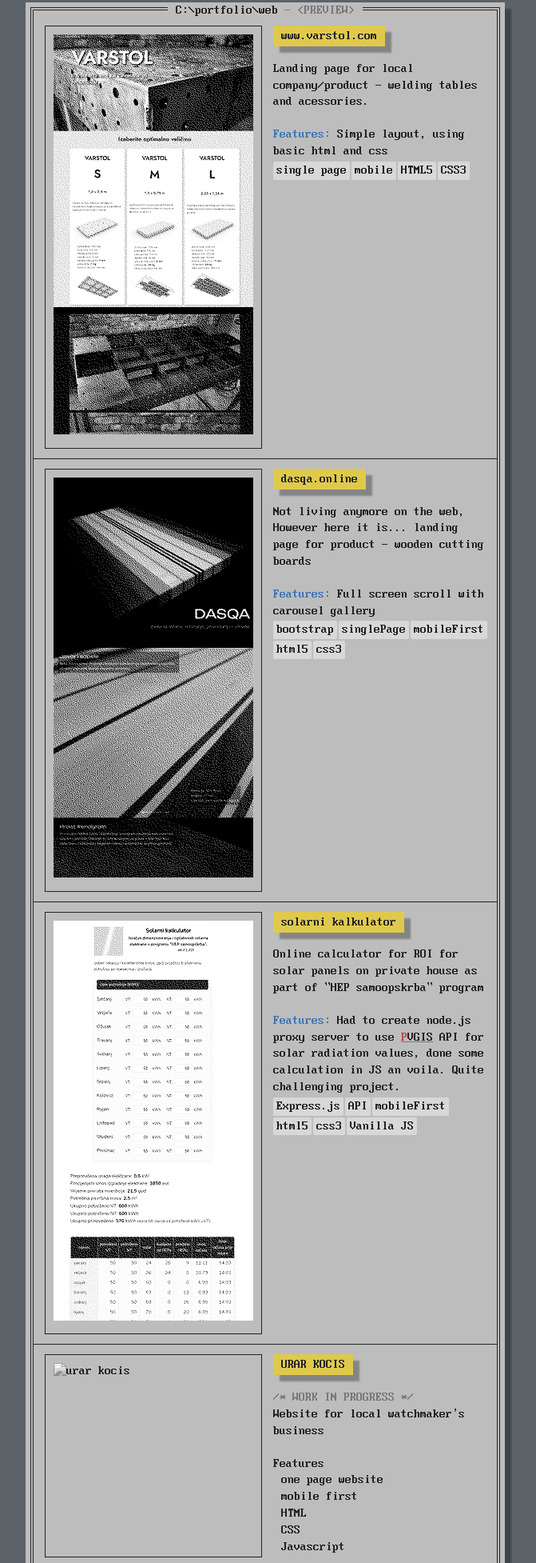
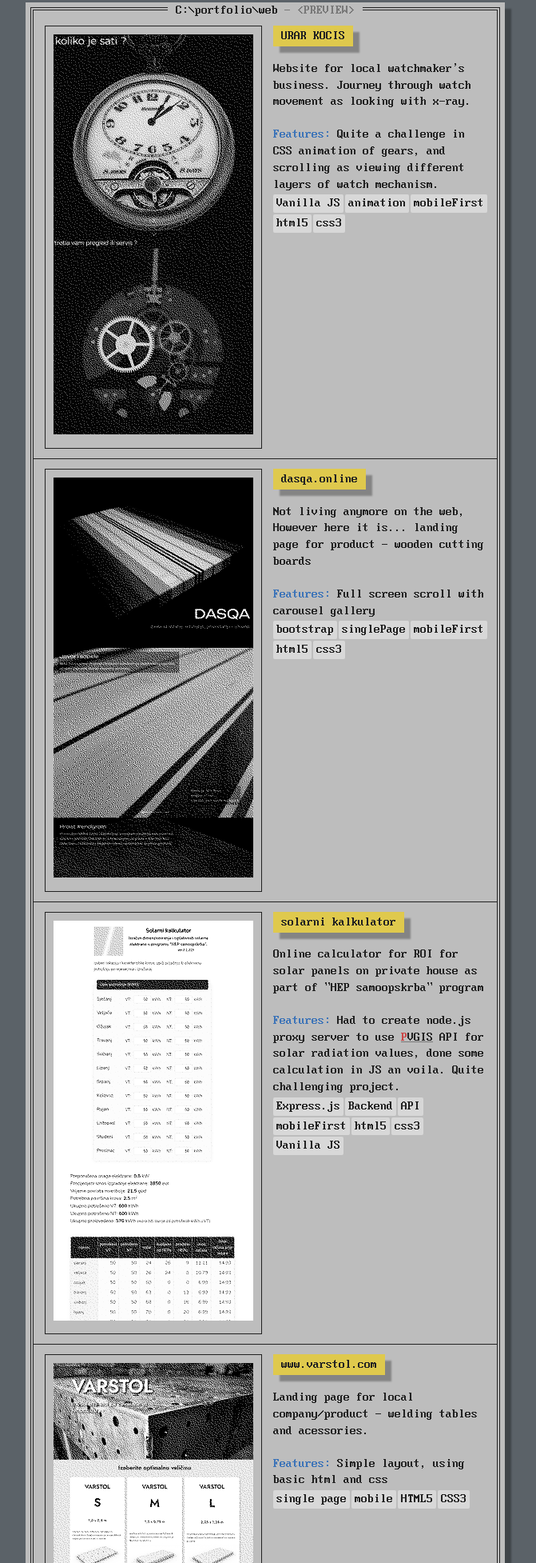
Before and after one commit to turpija/turpija.github.io, a plain HTML site: page index.html in a window 1280 px wide. Shown: the part 77-2031 px from the top of the page at 80% size, without its empty margins (308-979 px from the left). Drawn offline with Linux system fonts and the light colour scheme.

Commit message:
update portfolio (urar)

```diff
--- a/index.html
+++ b/index.html
@@ -34,20 +34,25 @@
             <h4 class="title">C:\portfolio\web<i> - &#60;PREVIEW&#62;</i></h4>
             <div class="card">
                 <div class="left">
-                    <a href="https://www.varstol.com"><img src="images/web_varstol.png" alt="varstol web" class="zoomImg" data-url="https://www.varstol.com"></a>
+                    <a href="https://turpija.github.io/urar/"><img src="images/web_urar.png" alt="urar kocis"
+                            class="zoomImg" data-url="https://turpija.github.io/urar/"></a>
                 </div>
                 <div class="right">
-                    <p class=""><a href="https://www.varstol.com" class="btn shadow">www.varstol.com</a></p>
-                    <p class="mt20">Landing page for local company/product - welding tables and acessories.
+                    <p class=""><a href="https://turpija.github.io/urar/" class="btn shadow">URAR KOCIS</a></p>
+                    <p class="mt20">Website for local watchmaker's business. Journey through watch movement as looking
+                        with x-ray.</p>
+                    <p class="mt20"><em>Features:</em> Quite a challenge in CSS animation of gears, and scrolling as viewing
+                        different layers of watch mechanism.<br>
+                        <span>Vanilla JS</span><span>animation</span><span>mobileFirst</span><span>html5</span><span>css3</span>
                     </p>
-                    <p class="mt20"><em>Features:</em> Simple layout, using basic html and css<br><span>single
-                            page</span><span>mobile</span><span>HTML5</span><span>CSS3</span></p>
                 </div>
             </div>
             <hr>
+
             <div class="card">
                 <div class="left">
-                    <a href="/dasqa/index.html"><img src="images/web_dasqa.png" alt="dasqa online web" class="zoomImg" data-url="/dasqa/index.html"></a>
+                    <a href="/dasqa/index.html"><img src="images/web_dasqa.png" alt="dasqa online web" class="zoomImg"
+                            data-url="/dasqa/index.html"></a>
                 </div>
                 <div class="right">
                     <p class=""><a href="/dasqa/index.html" class="btn shadow">dasqa.online</a></p>
@@ -61,16 +66,18 @@
             <hr>
             <div class="card">
                 <div class="left">
-                    <a href="https://turpija.onrender.com/"><img src="images/web_solar.png" alt="solarni kalkulator" class="zoomImg" data-url="https://turpija.onrender.com/"></a>
+                    <a href="https://turpija.onrender.com/"><img src="images/web_solar.png" alt="solarni kalkulator"
+                            class="zoomImg" data-url="https://turpija.onrender.com/"></a>
                 </div>
                 <div class="right">
                     <p class=""><a href="https://turpija.onrender.com/" class="btn shadow">solarni kalkulator</a></p>
                     <p class="mt20">Online calculator for ROI for solar panels on
                         private house as part of "HEP samoopskrba" program</p>
                     <p class="mt20"><em>Features:</em> Had to create node.js proxy server to use <a
-                            href="https://joint-research-centre.ec.europa.eu/pvgis-online-tool_en" class="link">PVGIS</a> API for
+                            href="https://joint-research-centre.ec.europa.eu/pvgis-online-tool_en"
+                            class="link">PVGIS</a> API for
                         solar radiation values, done some calculation in JS an voila. Quite challenging project.
-                        <br><span>Express.js</span><span>API</span><span>mobileFirst</span><span>html5</span><span>css3</span><span>Vanilla
+                        <br><span>Express.js</span><span>Backend</span><span>API</span><span>mobileFirst</span><span>html5</span><span>css3</span><span>Vanilla
                             JS</span>
                     </p>
                 </div>
@@ -78,21 +85,19 @@
             <hr>
             <div class="card">
                 <div class="left">
-                    <a href="#"><img src="" alt="urar kocis"></a>
+                    <a href="https://www.varstol.com"><img src="images/web_varstol.png" alt="varstol web"
+                            class="zoomImg" data-url="https://www.varstol.com"></a>
                 </div>
                 <div class="right">
-                    <p class=""><a href="#" class="btn shadow">URAR KOCIS</a></p>
-                    <p class="mt20"><i>/* WORK IN PROGRESS */</i> <br>Website for local watchmaker's business</p>
-                    <ul class="mt20 bullets">Features
-                        <li>one page website</li>
-                        <li>mobile first</li>
-                        <li>HTML</li>
-                        <li>CSS</li>
-                        <li>Javascript</li>
-                    </ul>
+                    <p class=""><a href="https://www.varstol.com" class="btn shadow">www.varstol.com</a></p>
+                    <p class="mt20">Landing page for local company/product - welding tables and acessories.
+                    </p>
+                    <p class="mt20"><em>Features:</em> Simple layout, using basic html and css<br><span>single
+                            page</span><span>mobile</span><span>HTML5</span><span>CSS3</span></p>
                 </div>
             </div>
             <hr>
+
 
             <div>
 
@@ -122,22 +127,26 @@
                 </thead>
                 <tbody>
                     <tr>
-                        <td><a href="/odin-landingP/index.html" class="link" data-thumb="images/odin1_th.png">First_landing_page<i>.html</i></a></td>
+                        <td><a href="/odin-landingP/index.html" class="link"
+                                data-thumb="images/odin1_th.png">First_landing_page<i>.html</i></a></td>
                         <td>18-01-23</td>
                         <td>*<i>****</i></td>
                     </tr>
                     <tr>
-                        <td><a href="/odin-etch-a-sketch/index.html" class="link" data-thumb="images/odin2_th.png">Etch-a-sketch<i>.html</i></a></td>
+                        <td><a href="/odin-etch-a-sketch/index.html" class="link"
+                                data-thumb="images/odin2_th.png">Etch-a-sketch<i>.html</i></a></td>
                         <td>22-01-23</td>
                         <td>**<i>***</i></td>
                     </tr>
                     <tr>
-                        <td><a href="/odin-calculator/index.html" class="link" data-thumb="images/odin3_th.png">Calculator_machine<i>.html</i></a></td>
+                        <td><a href="/odin-calculator/index.html" class="link"
+                                data-thumb="images/odin3_th.png">Calculator_machine<i>.html</i></a></td>
                         <td>28-01-23</td>
                         <td>***<i>**</i></td>
                     </tr>
                     <tr>
-                        <td><a href="https://turpija.github.io/odin-dashboard-ibei/index.html" class="link" data-thumb="images/odin4_th.png">Grid layout web<i>.html</i></a></td>
+                        <td><a href="https://turpija.github.io/odin-dashboard-ibei/index.html" class="link"
+                                data-thumb="images/odin4_th.png">Grid layout web<i>.html</i></a></td>
                         <td>17-02-23</td>
                         <td>**<i>***</i></td>
                     </tr>
```
Also changed, not shown: images/web_urar.png (added).
